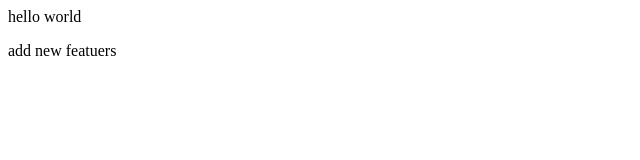
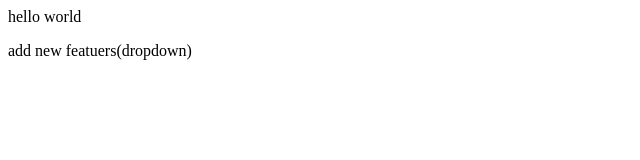
Before and after one commit to VivekTG/LocalRepo, a plain HTML site: page index.html in a window 1280 px wide. Shown: the full height of the page, 0-640 px from the left. Drawn offline with Linux system fonts and the light colour scheme.

Commit message:
Add dropdown featuers

```diff
--- a/index.html
+++ b/index.html
@@ -1,2 +1,2 @@
 <p>hello world</p>
-<p> add new featuers</p>
+<p> add new featuers(dropdown)</p>
```
